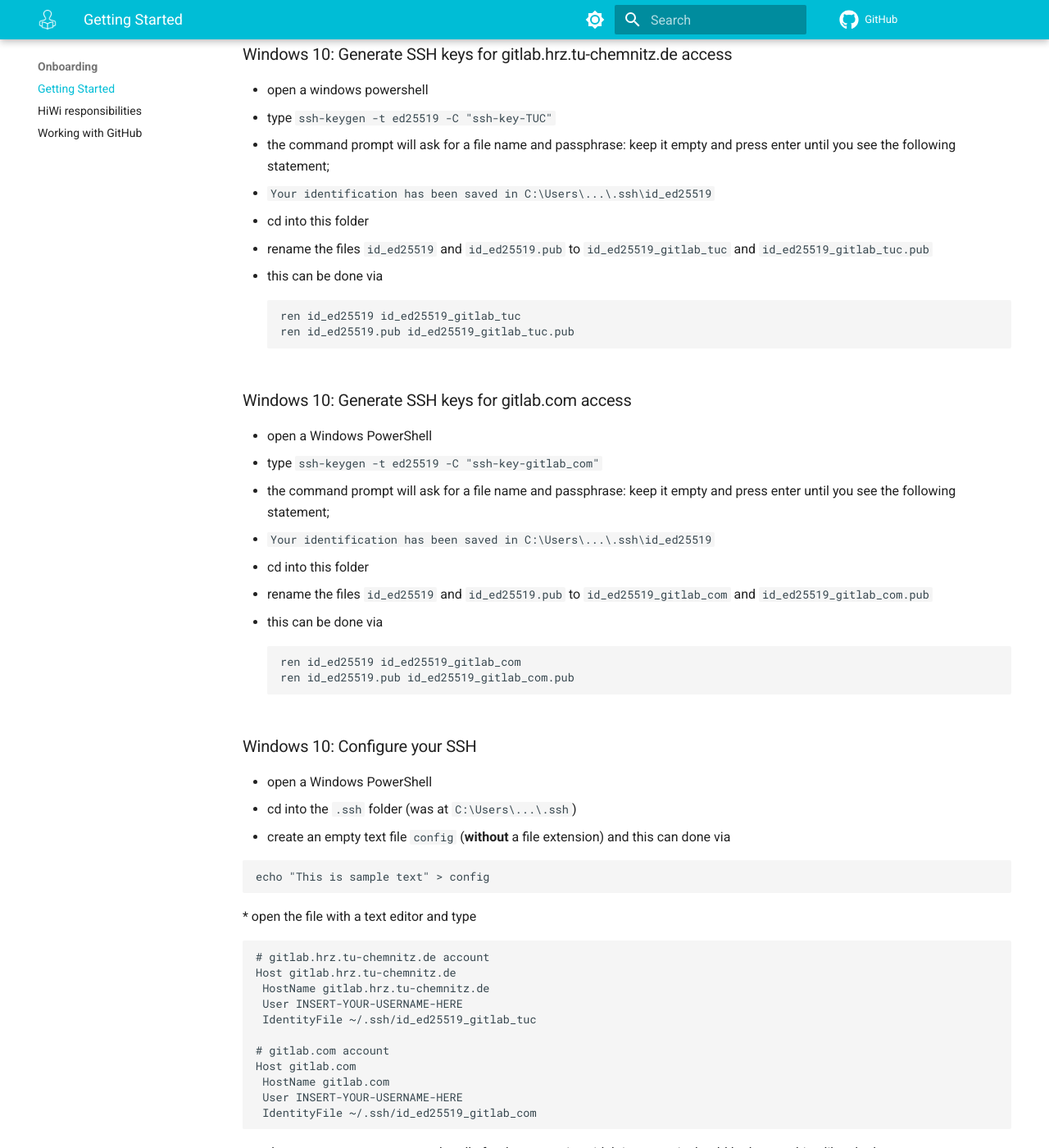
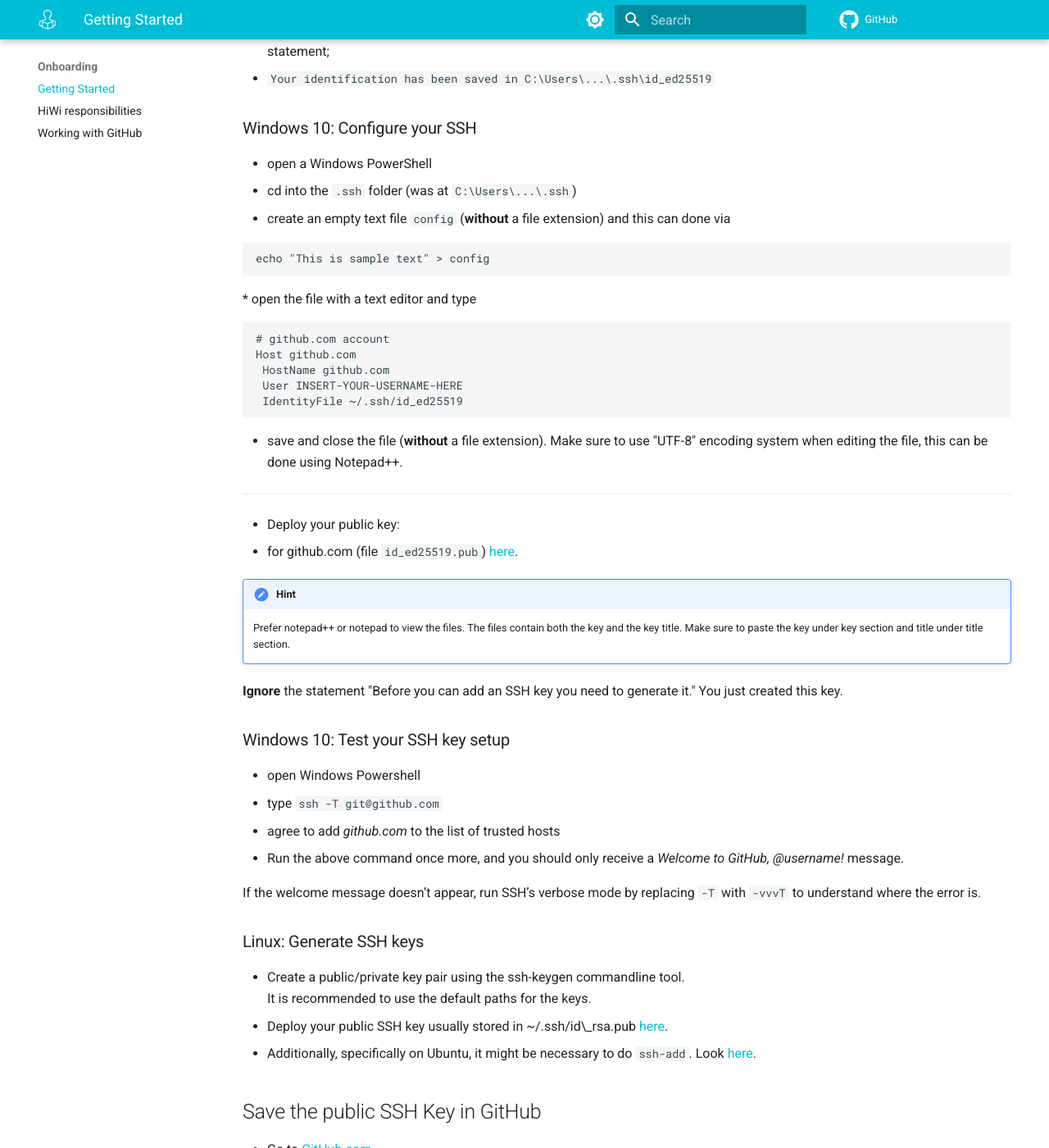
Before and after one commit to josephhuang08/student-guide, an MkDocs documentation site: the page built from docs/content-onboarding/onboarding.md, in a window 1280 px wide and 1400 px high, scrolled down 2352 px. Shown: the whole window at 82% size. Built offline with MkDocs 1.6.1 and Material for MkDocs 9.7.7, drawn with Linux system fonts in a browser that asks for light colours; comment, search, counter and statistics services are not loaded; some of the changed text lies outside the part shown.

Commit message:
fix some onboarding

````diff
--- a/docs/content-onboarding/onboarding.md
+++ b/docs/content-onboarding/onboarding.md
@@ -60,38 +60,15 @@ This also applies if your use your own computer.
   If you want a GUI, you can try installing `git-gui` or use the CLion plugin "Git Integration". (You do *not* need the GitHub or GitLab plugins.)
 * Use your system's package manager to install *CMake*. There is a curses based terminal GUI and a Qt based GUI.
 
-## Prepare for GitLab access
+## Prepare for GitHub access
 
-!!! hint
-    Our team uses Git repositories from **two** different hosts:: **gitlab.hrz.tu-chemnitz.de** and **gitlab.com**. The gitlab host setups described below need to be done for both hosts.
-
-### Windows 10: Generate SSH keys for gitlab.hrz.tu-chemnitz.de access
+### Windows 10: Generate SSH keys
 
 * open a windows powershell
 * type `ssh-keygen -t ed25519 -C "ssh-key-TUC"`
 * the command prompt will ask for a file name and passphrase: keep it empty and press enter until you see the following statement;
 * `Your identification has been saved in C:\Users\...\.ssh\id_ed25519`
-* cd into this folder
-* rename the files `id_ed25519` and `id_ed25519.pub` to `id_ed25519_gitlab_tuc` and `id_ed25519_gitlab_tuc.pub`
-* this can be done via
-```
-ren id_ed25519 id_ed25519_gitlab_tuc
-ren id_ed25519.pub id_ed25519_gitlab_tuc.pub
-```
 
-### Windows 10: Generate SSH keys for gitlab.com access
-
-* open a Windows PowerShell
-* type `ssh-keygen -t ed25519 -C "ssh-key-gitlab_com"`
-* the command prompt will ask for a file name and passphrase: keep it empty and press enter until you see the following statement;
-* `Your identification has been saved in C:\Users\...\.ssh\id_ed25519`
-* cd into this folder
-* rename the files `id_ed25519` and `id_ed25519.pub` to `id_ed25519_gitlab_com` and `id_ed25519_gitlab_com.pub`
-* this can be done via
-```
-ren id_ed25519 id_ed25519_gitlab_com
-ren id_ed25519.pub id_ed25519_gitlab_com.pub
-```
 
 ### Windows 10: Configure your SSH
 
@@ -106,27 +83,19 @@ echo "This is sample text" > config
 
 ```
 
-# gitlab.hrz.tu-chemnitz.de account
-Host gitlab.hrz.tu-chemnitz.de
- HostName gitlab.hrz.tu-chemnitz.de
+# github.com account
+Host github.com
+ HostName github.com
  User INSERT-YOUR-USERNAME-HERE
- IdentityFile ~/.ssh/id_ed25519_gitlab_tuc
-
-# gitlab.com account
-Host gitlab.com
- HostName gitlab.com
- User INSERT-YOUR-USERNAME-HERE
- IdentityFile ~/.ssh/id_ed25519_gitlab_com
+ IdentityFile ~/.ssh/id_ed25519
 ```
 
-* the user names are your user handle for the respective gitlab instance, it should look something like *abcd*
 * save and close the file (**without** a file extension). Make sure to use "UTF-8" encoding system when editing the file, this can be done using Notepad++.
 
 ----
 
-* Deploy your public keys:
-  * for gitlab.hrz.tu-chemnitz.de (file `id_ed25519_gitlab_tuc.pub`) [here](https://gitlab.hrz.tu-chemnitz.de/-/profile/keys)
-  * for gitlab.com (file `id_ed25519_gitlab_com.pub`) [here](https://gitlab.com/-/profile/keys).
+* Deploy your public key:
+  * for github.com (file `id_ed25519.pub`) [here](https://github.com/settings/keys).
 
 !!! hint
     Prefer notepad++ or notepad to view the files. The files contain both the key and the key title. Make sure to paste the key under key section and title under title section.
@@ -136,32 +105,23 @@ Host gitlab.com
 ### Windows 10: Test your SSH key setup
 
 * open Windows Powershell
-* type `ssh -T git@gitlab.hrz.tu-chemnitz.de`
-* agree to add *gitlab.hrz.tu-chemnitz.de* to the list of trusted hosts
-* Run the above command once more, and you should only receive a *Welcome to GitLab, @username!* message.
-
-* type `ssh -T git@gitlab.com`
-* agree to add *GitLab.com* to the list of trusted hosts
-* Run the above command once more, and you should only receive a *Welcome to GitLab, @username!* message.
+* type `ssh -T git@github.com`
+* agree to add *github.com* to the list of trusted hosts
+* Run the above command once more, and you should only receive a *Welcome to GitHub, @username!* message.
 
 If the welcome message doesn’t appear, run SSH’s verbose mode by replacing `-T` with `-vvvT` to understand where the error is.
 
-----------
 
-Source and more detailed information: https://docs.gitlab.com/ee/ssh/
-
-### Linux: Generate SSH keys for GitLab access
+### Linux: Generate SSH keys
 
 * Create a public/private key pair using the ssh-keygen commandline tool.
-  It is recommended to use the default paths for the keys. If you want to use custom key paths, look [here](https://gitlab.hrz.tu-chemnitz.de/help/ssh/README#working-with-non-default-ssh-key-pair-paths).
-* Deploy your public SSH key \(usually stored in ~/.ssh/id\_rsa.pub\) [here](https://gitlab.hrz.tu-chemnitz.de/profile/keys).
+  It is recommended to use the default paths for the keys.
+* Deploy your public SSH key \(usually stored in ~/.ssh/id\_rsa.pub\) [here](https://github.com/settings/keys).
 * Additionally, specifically on Ubuntu, it might be necessary to do `ssh-add`. Look [here](https://stackoverflow.com/questions/6167905/git-clone-through-ssh).
 
-## Save the public SSH Key in GitLab
+## Save the public SSH Key in GitHub
 
-* Go to [GitLab.hrz](https://gitlab.hrz.tu-chemnitz.de/) as well as to [Gitlab.com](https://gitlab.com/) and Log in. The group maintains repositories on both sites. Therefore the remaining Gitlab setup instructions in this chapter apply to **both** sites (the user interfaces are the same)
-* Click in the upper right corner and go to Settings
-* In your User Settings go to the column SSH Keys
+* Go to [GitHub.com](https://github.com/settings/keys).
 * paste your public SSH Key and add a Title
 * click on "Add Key" to confirm
 
@@ -169,7 +129,6 @@ Source and more detailed information: https://docs.gitlab.com/ee/ssh/
 
 ## Additional Steps
 * Install Miniconda \(based on Python 3\) by following the [Conda How-To](https://draive.com/link_dev/guide/01_Conda_Setup/) and install the most important dependencies.
-* Activate your [GitLab account for TU Chemnitz](https://gitlab.hrz.tu-chemnitz.de). Send an email to your supervisor to inform him that you have activated your GitLab account. Include your URZ user name (your supervisor needs it to give you access to repositories).
 * [Create an avatar](http://avatarmaker.com/) for your GitLab account. Add it to your GitLab [profile](https://gitlab.com/-/profile).
 
 ## Prepare for software version control
````
